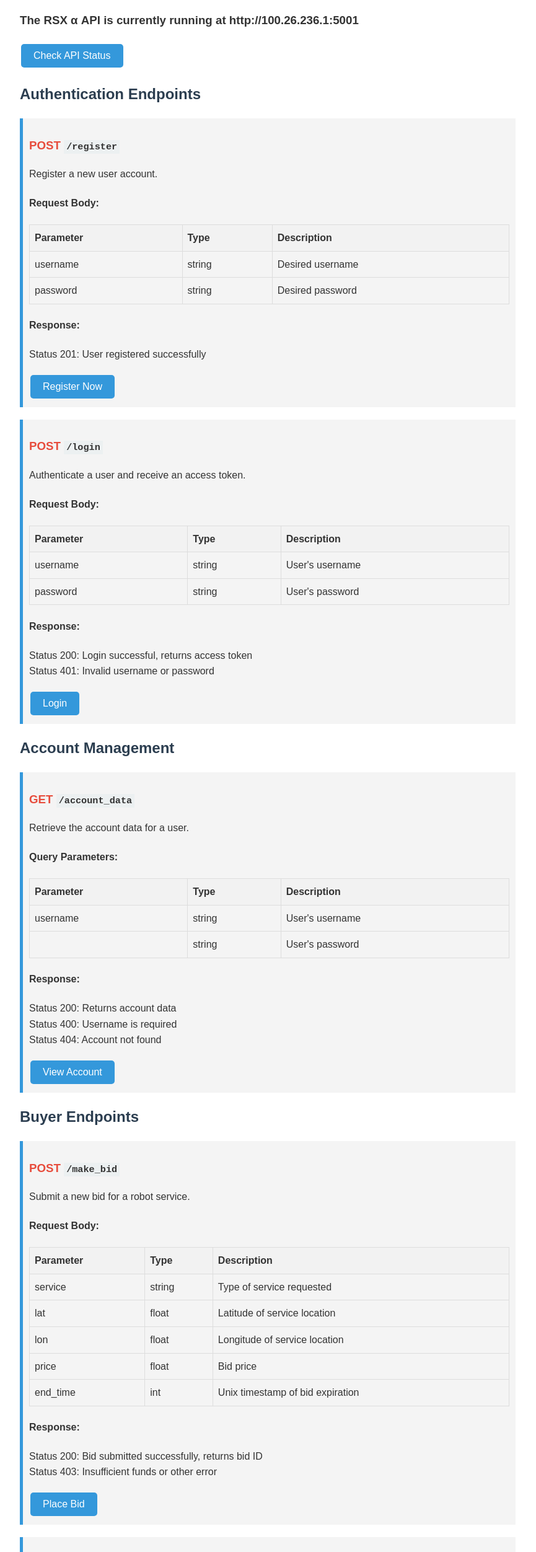
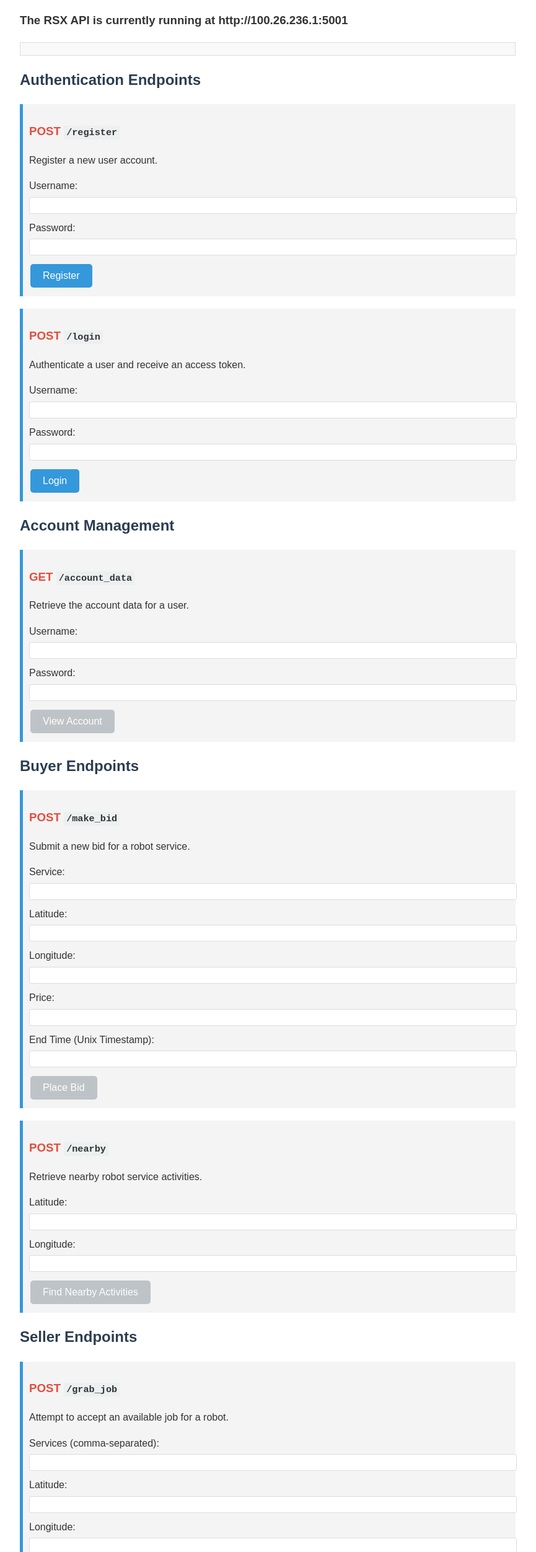
Before and after one commit to mickeyshaughnessy/robot_auction_api, a plain HTML site: page index.html in a window 1280 px wide. Shown: the part 96-2600 px from the top of the page at 62% size, without its empty margins (208-1073 px from the left). Drawn offline with Linux system fonts and the light colour scheme.

Commit message:
update docs

```diff
--- a/index.html
+++ b/index.html
@@ -3,7 +3,7 @@
 <head>
     <meta charset="UTF-8">
     <meta name="viewport" content="width=device-width, initial-scale=1.0">
-    <title>Robot Auction API Documentation</title>
+    <title>Robot Services Exchange (RSX) API Documentation</title>
     <style>
         body {
             font-family: Arial, sans-serif;
@@ -43,7 +43,7 @@
         th {
             background-color: #f2f2f2;
         }
-        .fun-button {
+        .api-button {
             background-color: #3498db;
             color: white;
             border: none;
@@ -57,47 +57,74 @@
             border-radius: 5px;
             transition: background-color 0.3s;
         }
-        .fun-button:hover {
+        .api-button:hover {
             background-color: #2980b9;
+        }
+        .api-button:disabled {
+            background-color: #bdc3c7;
+            cursor: not-allowed;
+        }
+        .form-group {
+            margin-bottom: 10px;
+        }
+        .form-group label {
+            display: block;
+            margin-bottom: 5px;
+        }
+        .form-group input {
+            width: 100%;
+            padding: 5px;
+            border: 1px solid #ddd;
+            border-radius: 3px;
+        }
+        #response {
+            background-color: #f9f9f9;
+            border: 1px solid #ddd;
+            padding: 10px;
+            margin-top: 20px;
+            white-space: pre-wrap;
         }
     </style>
 </head>
 <body>
     <h1>Robot Services Exchange (RSX) API Documentation</h1>
 
-    <h3> The RSX &alpha; API is currently running at http://100.26.236.1:5001</h3>
+    <h3>The RSX API is currently running at http://100.26.236.1:5001</h3>
 
-    <button class="fun-button" onclick="alert('Beep boop! API is operational!')">Check API Status</button>
+    <div id="response"></div>
 
     <h2>Authentication Endpoints</h2>
 
     <div class="endpoint">
         <h3><span class="method">POST</span> <span class="path">/register</span></h3>
         <p>Register a new user account.</p>
-        <h4>Request Body:</h4>
-        <table>
-            <tr><th>Parameter</th><th>Type</th><th>Description</th></tr>
-            <tr><td>username</td><td>string</td><td>Desired username</td></tr>
-            <tr><td>password</td><td>string</td><td>Desired password</td></tr>
-        </table>
-        <h4>Response:</h4>
-        <p>Status 201: User registered successfully</p>
-        <button class="fun-button" onclick="alert('Welcome, human! Your robot army awaits.')">Register Now</button>
+        <form id="registerForm">
+            <div class="form-group">
+                <label for="registerUsername">Username:</label>
+                <input type="text" id="registerUsername" required>
+            </div>
+            <div class="form-group">
+                <label for="registerPassword">Password:</label>
+                <input type="password" id="registerPassword" required>
+            </div>
+            <button class="api-button" type="submit">Register</button>
+        </form>
     </div>
 
     <div class="endpoint">
         <h3><span class="method">POST</span> <span class="path">/login</span></h3>
         <p>Authenticate a user and receive an access token.</p>
-        <h4>Request Body:</h4>
-        <table>
-            <tr><th>Parameter</th><th>Type</th><th>Description</th></tr>
-            <tr><td>username</td><td>string</td><td>User's username</td></tr>
-            <tr><td>password</td><td>string</td><td>User's password</td></tr>
-        </table>
-        <h4>Response:</h4>
-        <p>Status 200: Login successful, returns access token<br>
-        Status 401: Invalid username or password</p>
-        <button class="fun-button" onclick="alert('Access granted. Prepare for robot domination!')">Login</button>
+        <form id="loginForm">
+            <div class="form-group">
+                <label for="loginUsername">Username:</label>
+                <input type="text" id="loginUsername" required>
+            </div>
+            <div class="form-group">
+                <label for="loginPassword">Password:</label>
+                <input type="password" id="loginPassword" required>
+            </div>
+            <button class="api-button" type="submit">Login</button>
+        </form>
     </div>
 
     <h2>Account Management</h2>
@@ -105,17 +132,17 @@
     <div class="endpoint">
         <h3><span class="method">GET</span> <span class="path">/account_data</span></h3>
         <p>Retrieve the account data for a user.</p>
-        <h4>Query Parameters:</h4>
-        <table>
-            <tr><th>Parameter</th><th>Type</th><th>Description</th></tr>
-            <tr><td>username</td><td>string</td><td>User's username</td></tr>
-            <tr><td><password/td><td>string</td><td>User's password</td></tr>
-        </table>
-        <h4>Response:</h4>
-        <p>Status 200: Returns account data<br>
-        Status 400: Username is required<br>
-        Status 404: Account not found</p>
-        <button class="fun-button" onclick="alert('Accessing your robot overlord profile...')">View Account</button>
+        <form id="accountDataForm">
+            <div class="form-group">
+                <label for="accountDataUsername">Username:</label>
+                <input type="text" id="accountDataUsername" required>
+            </div>
+            <div class="form-group">
+                <label for="accountDataPassword">Password:</label>
+                <input type="password" id="accountDataPassword" required>
+            </div>
+            <button class="api-button" type="submit">View Account</button>
+        </form>
     </div>
 
     <h2>Buyer Endpoints</h2>
@@ -123,33 +150,45 @@
     <div class="endpoint">
         <h3><span class="method">POST</span> <span class="path">/make_bid</span></h3>
         <p>Submit a new bid for a robot service.</p>
-        <h4>Request Body:</h4>
-        <table>
-            <tr><th>Parameter</th><th>Type</th><th>Description</th></tr>
-            <tr><td>service</td><td>string</td><td>Type of service requested</td></tr>
-            <tr><td>lat</td><td>float</td><td>Latitude of service location</td></tr>
-            <tr><td>lon</td><td>float</td><td>Longitude of service location</td></tr>
-            <tr><td>price</td><td>float</td><td>Bid price</td></tr>
-            <tr><td>end_time</td><td>int</td><td>Unix timestamp of bid expiration</td></tr>
-        </table>
-        <h4>Response:</h4>
-        <p>Status 200: Bid submitted successfully, returns bid ID<br>
-        Status 403: Insufficient funds or other error</p>
-        <button class="fun-button" onclick="alert('Bid placed! May the best robot win.')">Place Bid</button>
+        <form id="makeBidForm">
+            <div class="form-group">
+                <label for="bidService">Service:</label>
+                <input type="text" id="bidService" required>
+            </div>
+            <div class="form-group">
+                <label for="bidLat">Latitude:</label>
+                <input type="number" id="bidLat" step="any" required>
+            </div>
+            <div class="form-group">
+                <label for="bidLon">Longitude:</label>
+                <input type="number" id="bidLon" step="any" required>
+            </div>
+            <div class="form-group">
+                <label for="bidPrice">Price:</label>
+                <input type="number" id="bidPrice" step="0.01" required>
+            </div>
+            <div class="form-group">
+                <label for="bidEndTime">End Time (Unix Timestamp):</label>
+                <input type="number" id="bidEndTime" required>
+            </div>
+            <button class="api-button" type="submit">Place Bid</button>
+        </form>
     </div>
 
     <div class="endpoint">
         <h3><span class="method">POST</span> <span class="path">/nearby</span></h3>
         <p>Retrieve nearby robot service activities.</p>
-        <h4>Request Body:</h4>
-        <table>
-            <tr><th>Parameter</th><th>Type</th><th>Description</th></tr>
-            <tr><td>lat</td><td>float</td><td>Latitude of search center</td></tr>
-            <tr><td>lon</td><td>float</td><td>Longitude of search center</td></tr>
-        </table>
-        <h4>Response:</h4>
-        <p>Status 200: Returns list of nearby activities</p>
-        <button class="fun-button" onclick="alert('Scanning for nearby robot activity...')">Find Nearby Robots</button>
+        <form id="nearbyForm">
+            <div class="form-group">
+                <label for="nearbyLat">Latitude:</label>
+                <input type="number" id="nearbyLat" step="any" required>
+            </div>
+            <div class="form-group">
+                <label for="nearbyLon">Longitude:</label>
+                <input type="number" id="nearbyLon" step="any" required>
+            </div>
+            <button class="api-button" type="submit">Find Nearby Activities</button>
+        </form>
     </div>
 
     <h2>Seller Endpoints</h2>
@@ -157,29 +196,137 @@
     <div class="endpoint">
         <h3><span class="method">POST</span> <span class="path">/grab_job</span></h3>
         <p>Attempt to accept an available job for a robot.</p>
-        <h4>Request Body:</h4>
-        <table>
-            <tr><th>Parameter</th><th>Type</th><th>Description</th></tr>
-            <tr><td>services</td><td>array</td><td>List of services the robot can perform</td></tr>
-            <tr><td>lat</td><td>float</td><td>Current latitude of the robot</td></tr>
-            <tr><td>lon</td><td>float</td><td>Current longitude of the robot</td></tr>
-            <tr><td>max_distance</td><td>float</td><td>Maximum travel distance for the robot</td></tr>
-        </table>
-        <h4>Response:</h4>
-        <p>Status 200: Job successfully grabbed, returns job details<br>
-        Status 204: No matching jobs available</p>
-        <button class="fun-button" onclick="alert('Job acquired. Initiating world domination sequence...')">Grab Job</button>
+        <form id="grabJobForm">
+            <div class="form-group">
+                <label for="jobServices">Services (comma-separated):</label>
+                <input type="text" id="jobServices" required>
+            </div>
+            <div class="form-group">
+                <label for="jobLat">Latitude:</label>
+                <input type="number" id="jobLat" step="any" required>
+            </div>
+            <div class="form-group">
+                <label for="jobLon">Longitude:</label>
+                <input type="number" id="jobLon" step="any" required>
+            </div>
+            <div class="form-group">
+                <label for="jobMaxDistance">Max Distance:</label>
+                <input type="number" id="jobMaxDistance" step="any" required>
+            </div>
+            <button class="api-button" type="submit">Grab Job</button>
+        </form>
     </div>
 
     <h2>System Check</h2>
 
     <div class="endpoint">
-        <h3><span class="method">GET/POST</span> <span class="path">/ping</span></h3>
+        <h3><span class="method">GET</span> <span class="path">/ping</span></h3>
         <p>Check if the API is operational.</p>
-        <h4>Response:</h4>
-        <p>Status 200: API is operational</p>
-        <button class="fun-button" onclick="alert('Ping successful! Robots are listening...')">Ping API</button>
+        <button id="pingButton" class="api-button">Ping API</button>
     </div>
 
+    <script>
+        const API_URL = 'http://100.26.236.1:5001';
+        let accessToken = '';
+
+        function updateButtonStates() {
+            const loggedIn = !!accessToken;
+            document.querySelectorAll('.api-button').forEach(button => {
+                if (button.id === 'pingButton' || button.closest('form').id === 'registerForm' || button.closest('form').id === 'loginForm') {
+                    button.disabled = false;
+                } else {
+                    button.disabled = !loggedIn;
+                }
+            });
+        }
+
+        function displayResponse(response) {
+            document.getElementById('response').textContent = JSON.stringify(response, null, 2);
+        }
+
+        async function makeRequest(endpoint, method, body = null) {
+            const headers = {
+                'Content-Type': 'application/json',
+            };
+            if (accessToken) {
+                headers['Authorization'] = `Bearer ${accessToken}`;
+            }
+            try {
+                const response = await fetch(`${API_URL}${endpoint}`, {
+                    method,
+                    headers,
+                    body: body ? JSON.stringify(body) : null
+                });
+                const data = await response.json();
+                displayResponse(data);
+                return data;
+            } catch (error) {
+                displayResponse({ error: error.message });
+            }
+        }
+
+        document.getElementById('registerForm').addEventListener('submit', async (e) => {
+            e.preventDefault();
+            const username = document.getElementById('registerUsername').value;
+            const password = document.getElementById('registerPassword').value;
+            await makeRequest('/register', 'POST', { username, password });
+        });
+
+        document.getElementById('loginForm').addEventListener('submit', async (e) => {
+            e.preventDefault();
+            const username = document.getElementById('loginUsername').value;
+            const password = document.getElementById('loginPassword').value;
+            const response = await makeRequest('/login', 'POST', { username, password });
+            if (response.access_token) {
+                accessToken = response.access_token;
+                updateButtonStates();
+            }
+        });
+
+        document.getElementById('accountDataForm').addEventListener('submit', async (e) => {
+            e.preventDefault();
+            const username = document.getElementById('accountDataUsername').value;
+            const password = document.getElementById('accountDataPassword').value;
+            await makeRequest(`/account_data?username=${username}&password=${password}`, 'GET');
+        });
+
+        document.getElementById('makeBidForm').addEventListener('submit', async (e) => {
+            e.preventDefault();
+            const bid = {
+                service: document.getElementById('bidService').value,
+                lat: parseFloat(document.getElementById('bidLat').value),
+                lon: parseFloat(document.getElementById('bidLon').value),
+                price: parseFloat(document.getElementById('bidPrice').value),
+                end_time: parseInt(document.getElementById('bidEndTime').value)
+            };
+            await makeRequest('/make_bid', 'POST', bid);
+        });
+
+        document.getElementById('nearbyForm').addEventListener('submit', async (e) => {
+            e.preventDefault();
+            const data = {
+                lat: parseFloat(document.getElementById('nearbyLat').value),
+                lon: parseFloat(document.getElementById('nearbyLon').value)
+            };
+            await makeRequest('/nearby', 'POST', data);
+        });
+
+        document.getElementById('grabJobForm').addEventListener('submit', async (e) => {
+            e.preventDefault();
+            const data = {
+                services: document.getElementById('jobServices').value.split(','),
+                lat: parseFloat(document.getElementById('jobLat').value),
+                lon: parseFloat(document.getElementById('jobLon').value),
+                max_distance: parseFloat(document.getElementById('jobMaxDistance').value)
+            };
+            await makeRequest('/grab_job', 'POST', data);
+        });
+
+        document.getElementById('pingButton').addEventListener('click', async () => {
+            await makeRequest('/ping', 'GET');
+        });
+
+        updateButtonStates();
+    </script>
 </body>
 </html>
```
